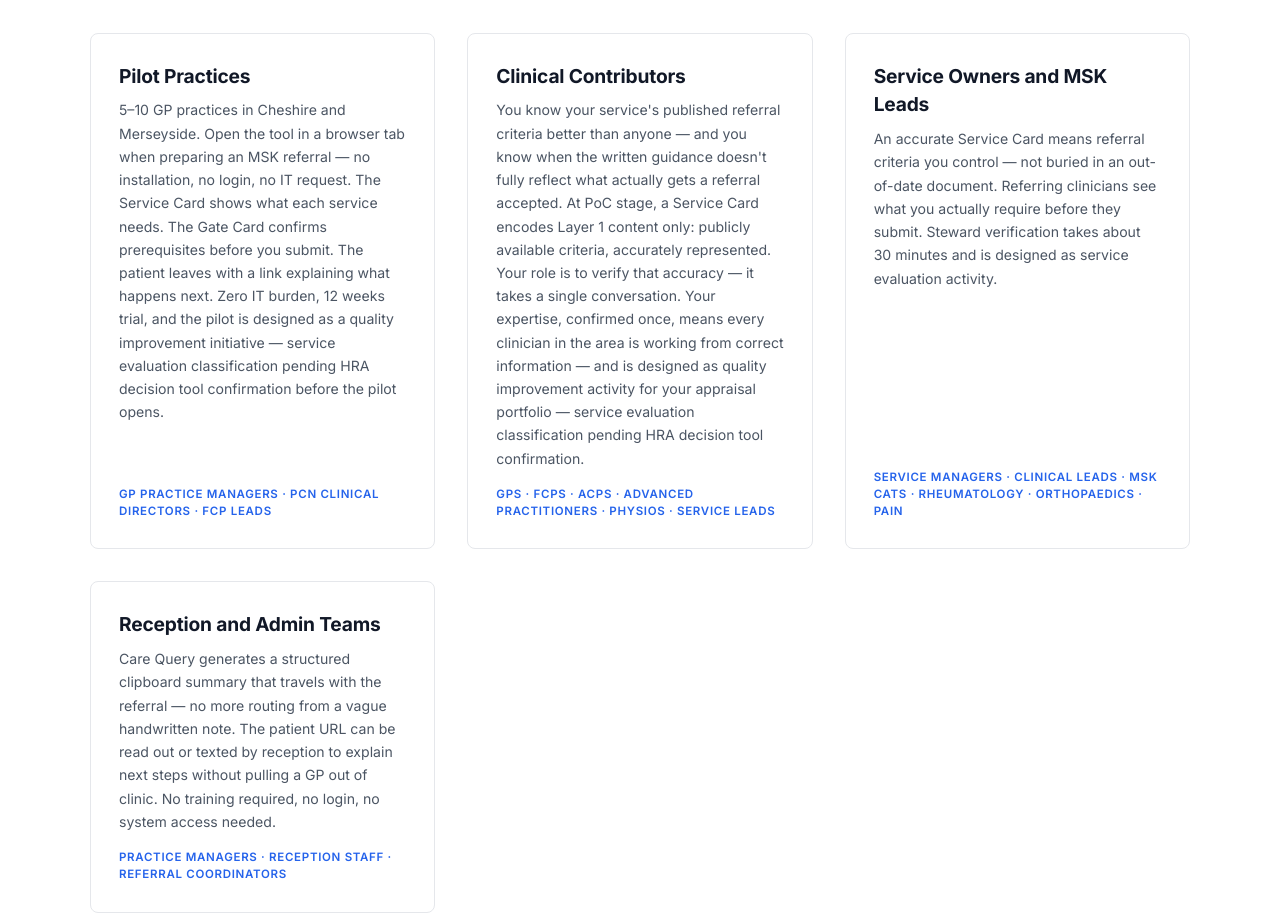
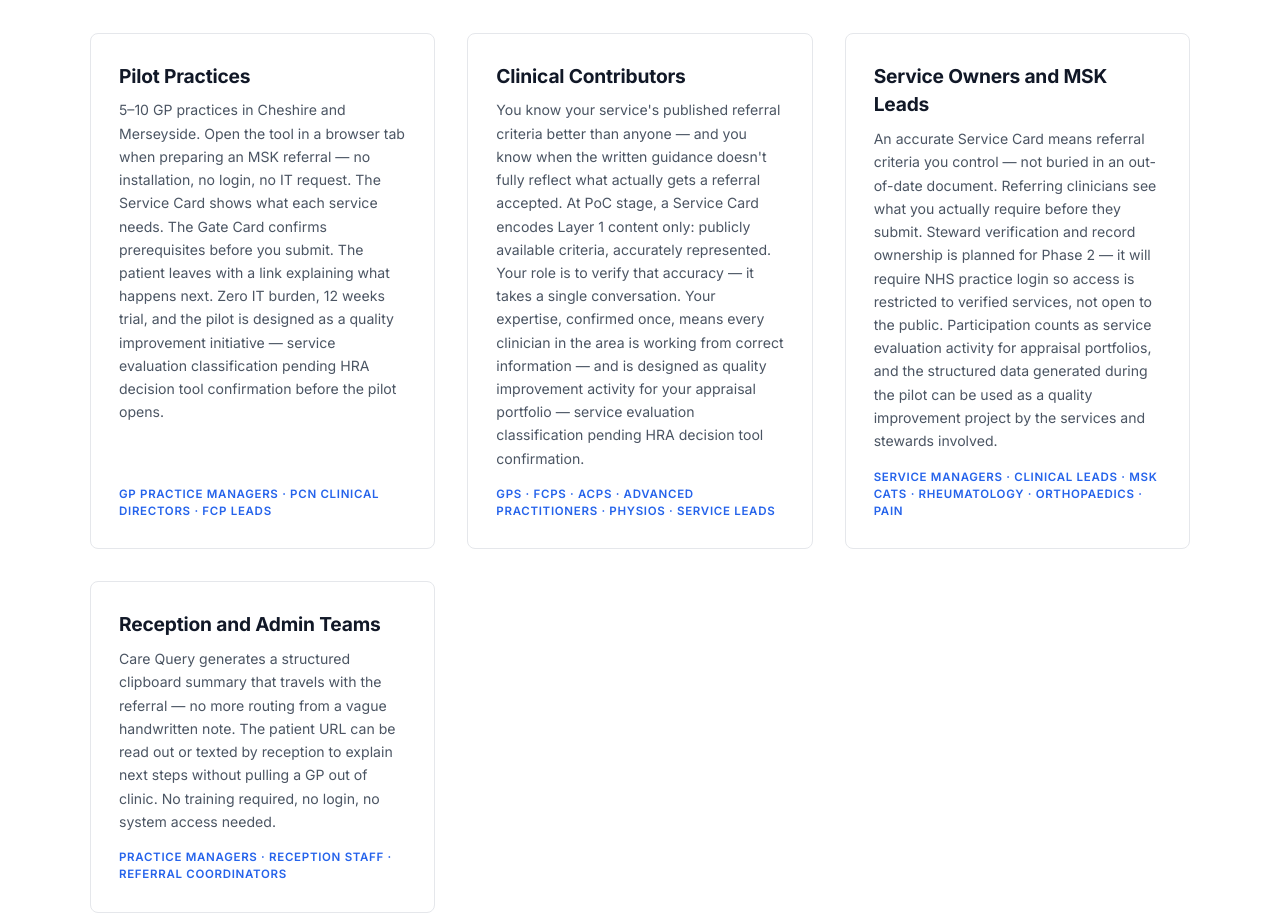
Before and after one commit to IntellTechSolutions/carequery-live-final, a React (Vite) app: page / in a window 1280 px wide. Shown: the part 9280-10204 px from the top of the page. Built offline with nearby package versions, Linux system fonts and the light colour scheme.

Commit message:
Update App.jsx

```diff
--- a/src/App.jsx
+++ b/src/App.jsx
@@ -82,7 +82,7 @@
   },
   {
     title: 'Service Owners and MSK Leads',
-    desc: 'An accurate Service Card means referral criteria you control — not buried in an out-of-date document. Referring clinicians see what you actually require before they submit. Steward verification takes about 30 minutes and is designed as service evaluation activity.',
+    desc: 'An accurate Service Card means referral criteria you control — not buried in an out-of-date document. Referring clinicians see what you actually require before they submit. Steward verification and record ownership is planned for Phase 2 — it will require NHS practice login so access is restricted to verified services, not open to the public. Participation counts as service evaluation activity for appraisal portfolios, and the structured data generated during the pilot can be used as a quality improvement project by the services and stewards involved.',
     tag: 'Service managers · Clinical leads · MSK CATS · Rheumatology · Orthopaedics · Pain',
   },
   {
```
